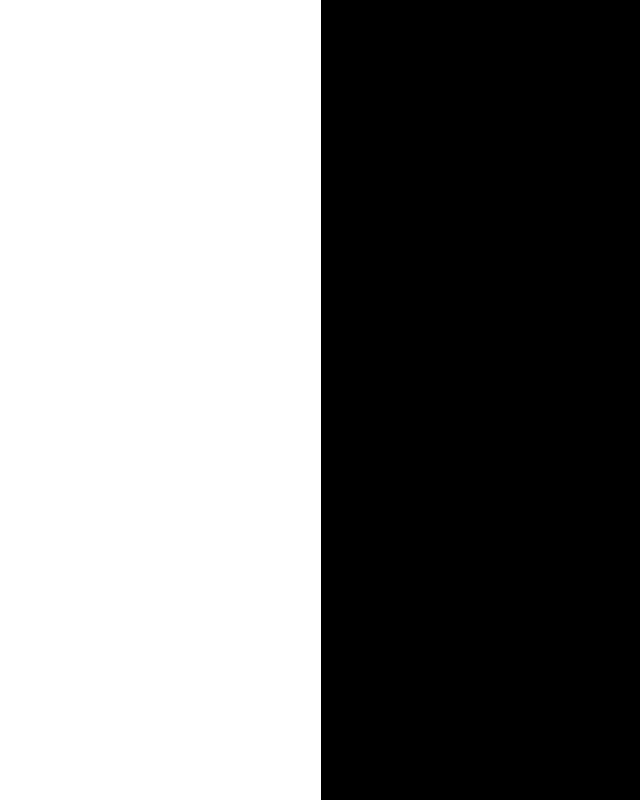
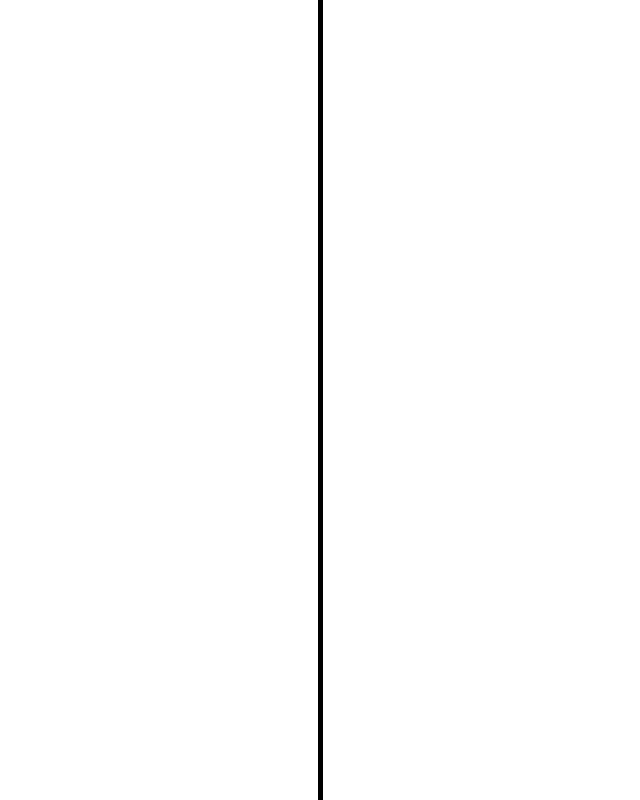
Before and after one commit to sudo-challenge-mapmd/mapper, a plain HTML site: page index.html in a window 1280 px wide. Shown: the whole page, without its empty margins (319-959 px from the left). Drawn offline with Linux system fonts and the light colour scheme; animation ran at ten frames a second.

Commit message:
added center line

```diff
--- a/index.html
+++ b/index.html
@@ -55,7 +55,7 @@
     leftCircle.mask = leftMask;
 
     const rightRectangle = new Graphics();
-    rightRectangle.beginFill(0x000000);
+    rightRectangle.beginFill(0xFFFFFF);
     rightRectangle.drawRect(renderer.width / 2, 0, renderer.width / 2, renderer.height);
     rightRectangle.endFill();
     stage.addChild(rightRectangle);
@@ -69,6 +69,14 @@
     const rightMask = new Graphics();
     rightMask.drawRect(renderer.width / 2, 0, renderer.width / 2, renderer.height);
     rightCircle.mask = rightMask;
+
+    const centerLine = new Graphics();
+    centerLine.position.set(renderer.width / 2,0);
+    centerLine.lineStyle(5, 0x000000)
+        .moveTo(0,0)
+        .lineTo(0,renderer.height);
+
+    stage.addChild(centerLine);
 
     renderer.render(stage);
 
```
